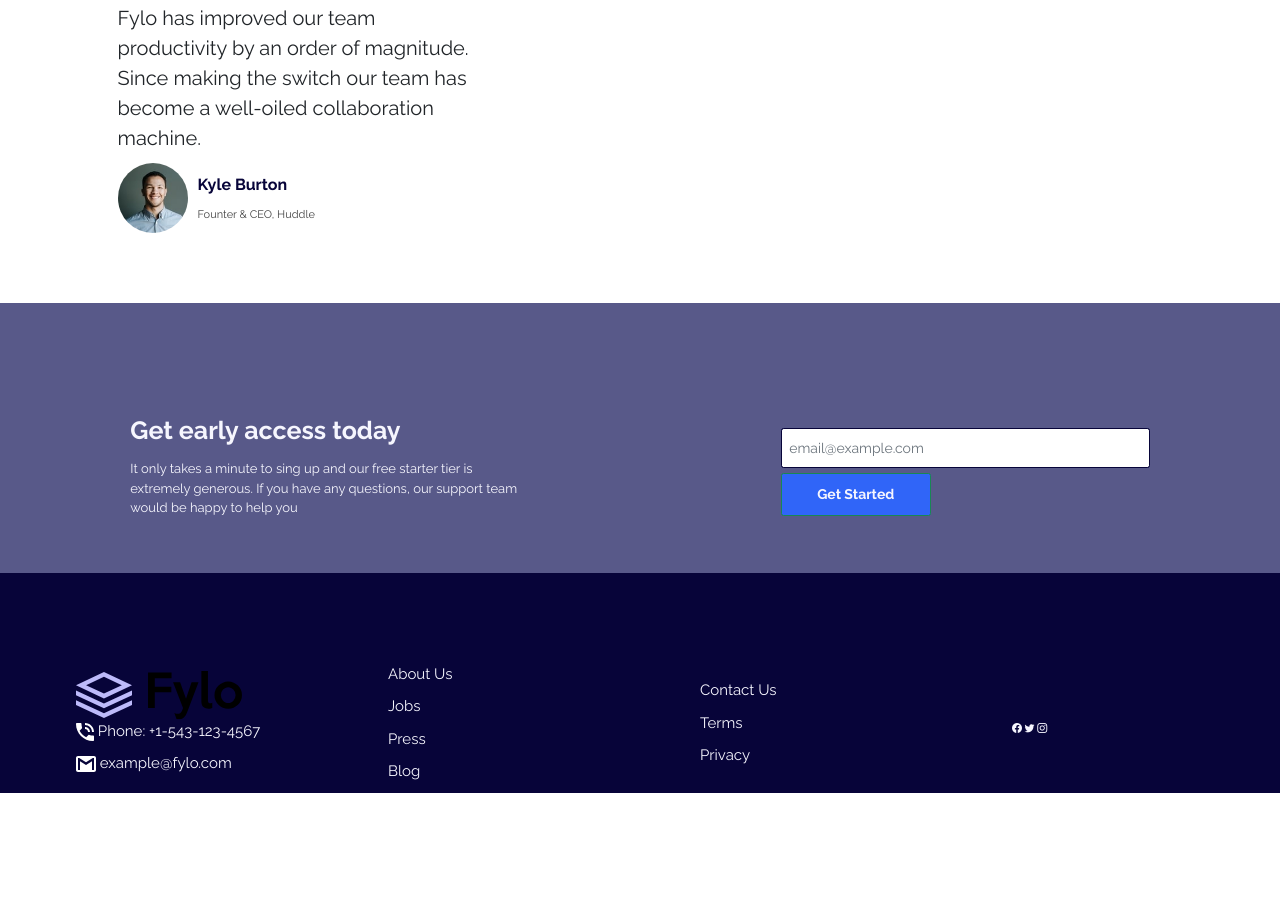
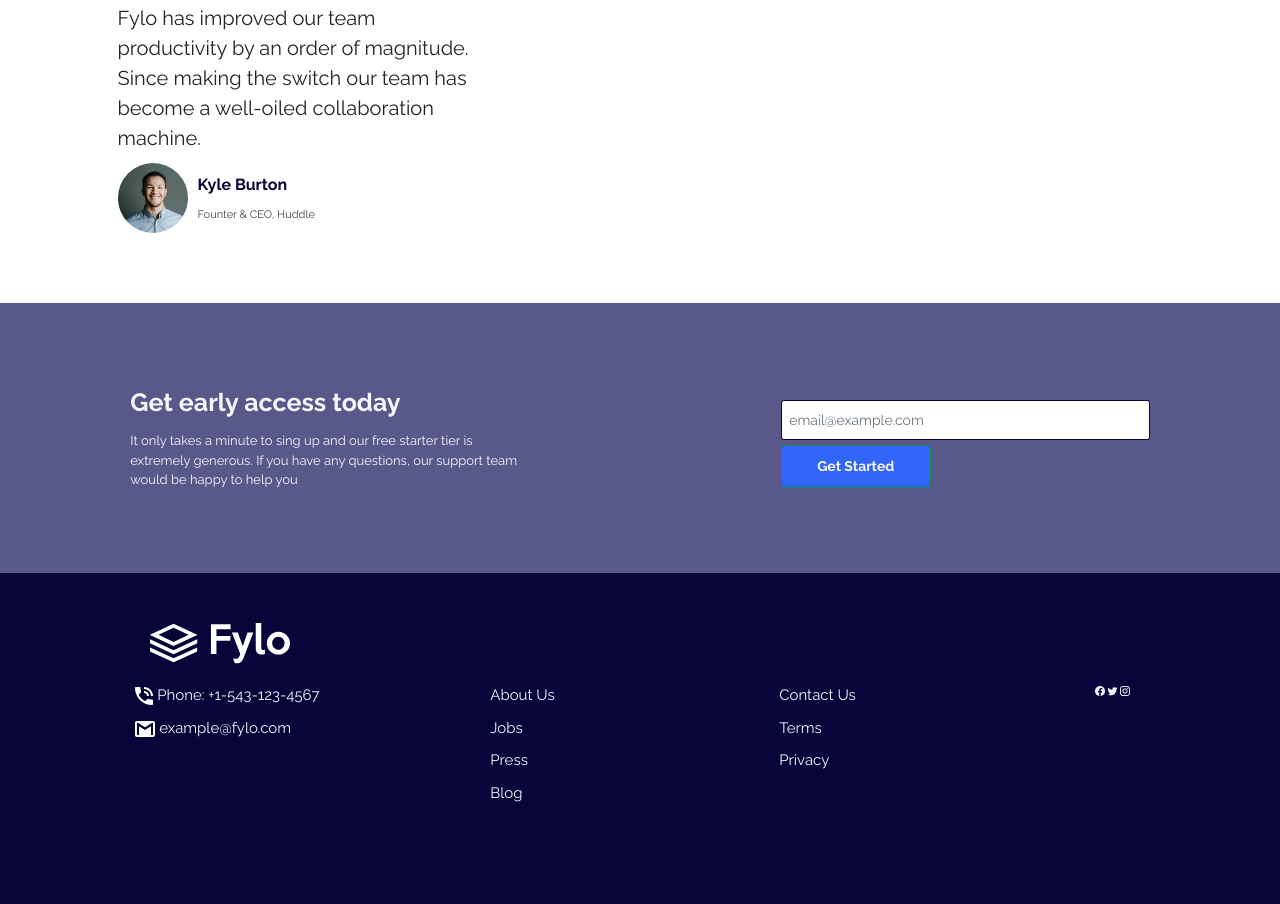
Before and after one commit to Jonathan-Hdzu/fylo-landing-page-frontendmentor, a website: page index.html in a window 1280 px wide. Shown: the part 1322-2226 px from the top of the page. Before the commit the page ends 2115 px from the top, so only its background shows below. Drawn offline with nearby package versions, Linux system fonts and the light colour scheme.

Commit message:
Footer v2 pre-fixed

```diff
--- a/index.html
+++ b/index.html
@@ -137,15 +137,16 @@
       </div>
    </section>
    <footer class="footer">
+    <a href="index.html" class="">
+      <img src="/images/logo-footer.svg" alt="" class="footer-logo">
+    </a>
+    <div class="footer2">
       <div class="footer-contact">
-      <a href="index.html" class="">
-        <img src="/images/logo.svg" alt="" class="">
-      </a>
 
-      <p><img src="/images/icon-phone.svg" alt="">
+        <p class="footer-contact-text"><img src="/images/icon-phone.svg" >
             Phone: +1-543-123-4567
         </p>
-      <p><img src="./images/icon-email.svg" alt="">
+        <p class="footer-contact-text"><img src="./images/icon-email.svg" >
             example@fylo.com
         </p>
       </div>
@@ -165,6 +166,8 @@
         <i class="bi bi-twitter"></i>
         <i class="bi bi-instagram"></i>
       </div>
+    </div>
+
    </footer>
 
 
--- a/sass/custom.scss
+++ b/sass/custom.scss
@@ -144,12 +144,11 @@ p{
 .contact {
     margin-top: 7rem;
     width: 100%;
-    padding-top: 8vh;
+    padding-top: 1vh;
     background-color: $desaturated-blue;
     height: 27rem;
     display: flex;
     // flex-direction: row;
-
     flex-wrap: wrap;
     justify-content: space-around;
     align-items: center;
@@ -202,22 +201,34 @@ p{
     height: 4rem;
     float: left;
 }
+.footer{
+    background-color: $very-dark-blue;
+}
+.footer2 {
+    color: $light-grayish-blue;
+    display: grid;
+    justify-items: center;
+    padding: 9rem;
 
-.footer {
-    display: grid;
-    justify-content: center;
-    align-items: center;
-    background-color: $very-dark-blue;
-    color: $light-grayish-blue;// height: 28rem;
-    padding-top: 9rem;
 }
 @media (min-width: 768px) {
-    .footer {
-      grid-template-columns: repeat(4, 15%);
-      gap:  12rem;
+    .footer2 {
+      grid-template-columns: repeat(4, 25%);
+      gap:  2rem;
 
   }
 }
 .footer p {
     font-size: 15px;
+
 }
+.footer-logo {
+    // display: block;
+    margin-left: 15rem;
+    margin-bottom: -7rem;
+    padding-top: 5rem;
+
+
+    // margin-right: auto;
+    width: 14rem
+}
```
Also changed, not shown: images/logo-footer.svg (added), sass/custom.css, 1 other file. Lines whose indentation alone changed are shown as unchanged.
